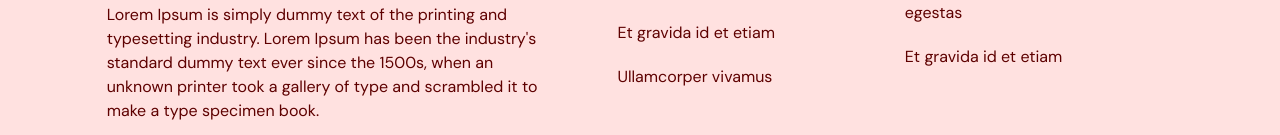
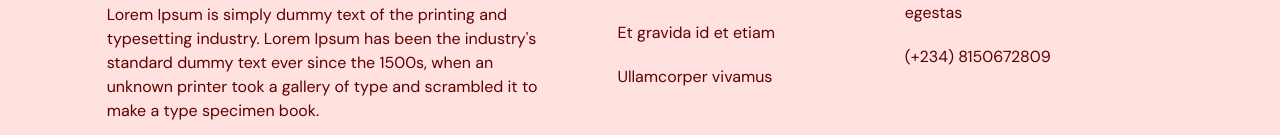
Before and after one commit to kolamat/gym-module, a React (Vite) app: page / in a window 1280 px wide. Shown: the part 3961-4096 px from the top of the page. Built offline with nearby package versions, Linux system fonts and the light colour scheme.

Commit message:
On branch main Your branch is ahead of 'origin/main' by 5 commits.   (use "git push" to publish your local commits)
Changes to be committed:
	modified:   src/scenes/footer/Footer.tsx

```diff
--- a/src/scenes/footer/Footer.tsx
+++ b/src/scenes/footer/Footer.tsx
@@ -37,7 +37,7 @@ const Footer = () => {
         <div>
           <h4 className="font-bold">Contact Us</h4>
           <p className="my-5">Tempus metus mattis risus volupat egestas</p>
-          <p className="my-5">Et gravida id et etiam</p>
+          <p>(+234) 8150672809</p>
         </div>
       </div>
     </footer>
```
